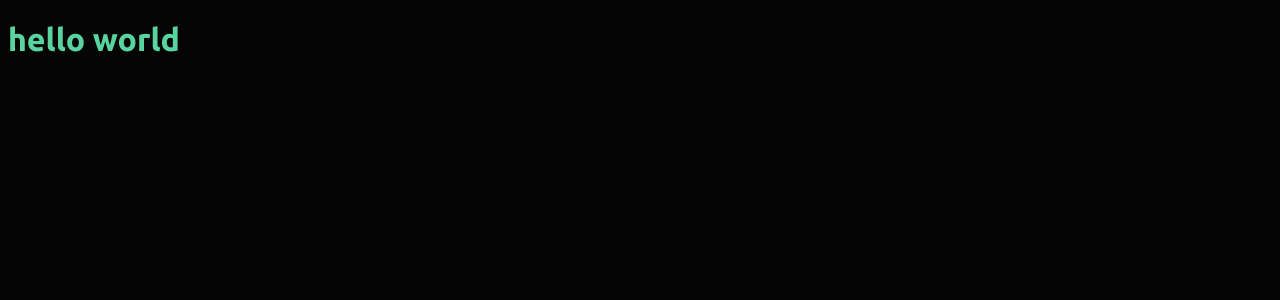
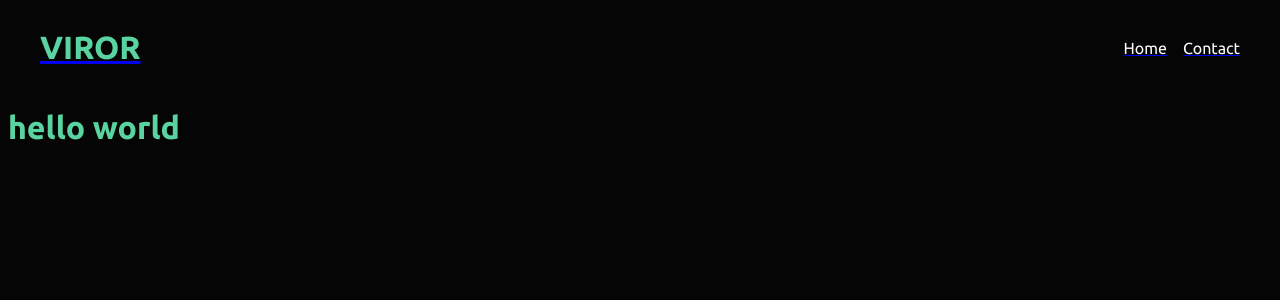
Before and after one commit to Ashmit25/geek-a-hertz, a Next.js app: page / in a window 1280 px wide. Shown: the top 300 px of the page. Built offline with nearby package versions, Linux system fonts and the light colour scheme.

Commit message:
Added navbar

```diff
--- /dev/null
+++ b/components/Navbar.js
@@ -0,0 +1,31 @@
+import styles from "@/styles/Home.module.css";
+import Link from "next/link";
+import React from 'react'
+
+const links = [
+    {
+      label: "Home",
+      href: "/",
+    },
+    {
+        label: "Contact",
+        href: "/contact",
+    },
+];
+
+function Navbar() {
+  return (
+    <div className={styles.navbar}>
+      <Link href="/"><h1 className={styles.heading}>VIROR</h1></Link>
+      <div className={styles.navlinks}>
+        {links.map(({label,href}) => (
+            <Link key={label} href={href}>
+                <p className={styles.navlink}>{label}</p>
+            </Link>
+        ))}
+      </div>
+    </div>
+  )
+}
+
+export default Navbar
--- a/src/pages/index.js
+++ b/src/pages/index.js
@@ -1,6 +1,6 @@
 import Head from "next/head";
-import Image from "next/image";
 import styles from "@/styles/Home.module.css";
+import Navbar from "../../components/Navbar";
 
 export default function Home() {
   return (
@@ -11,6 +11,7 @@ export default function Home() {
         <meta name="viewport" content="width=device-width, initial-scale=1" />
         <link rel="icon" href="/favicon.ico" />
       </Head>
+      <Navbar/>
       <h1 className={styles.heading}>hello world</h1>
     </>
   );
--- a/src/styles/Home.module.css
+++ b/src/styles/Home.module.css
@@ -1,3 +1,25 @@
 .heading {
     color: var(--primary);
 }
+
+.navbar {
+    display: flex;
+    justify-content: space-between;
+    padding: 0 2rem 0 2rem;
+    align-items: center;
+}
+
+.navlinks {
+    display: flex;
+    justify-content: space-around;
+    gap: 1rem;
+    cursor: pointer;
+}
+
+.navlink {
+    color: white;
+}
+
+.navlink:hover {
+    color: var(--primary);
+}
```
Also changed, not shown: src/pages/contact.js (added, +14 -0 lines).
